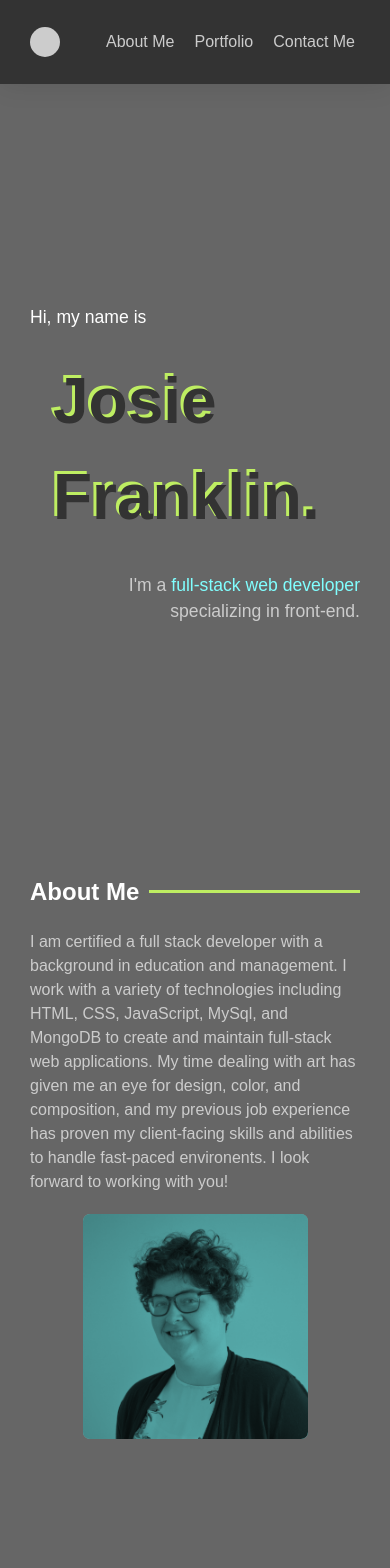
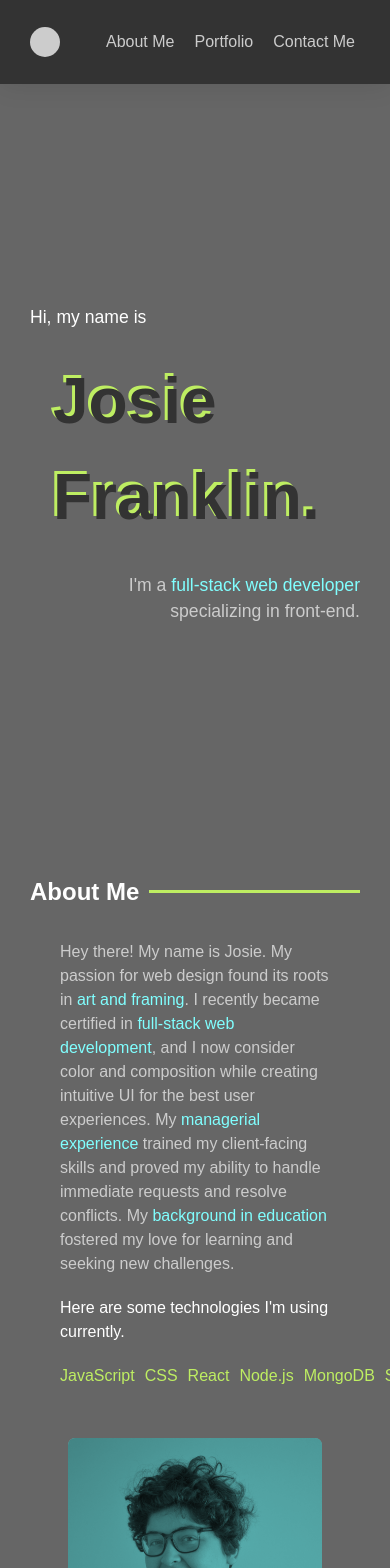
Before and after one commit to josie-franklin/portfolio, a React (Create React App) app: page / in a window 390 px wide. Shown: the top 1568 px of the page. Built offline with nearby package versions, Linux system fonts and the light colour scheme.

Commit message:
tablet media queries for all sections sans landing

```diff
--- a/src/App.css
+++ b/src/App.css
@@ -45,12 +45,16 @@
   justify-content: center;
 }
 
-.justify-space-between {
+.justify-between {
   justify-content: space-between;
 }
 
 .justify-around {
   justify-content: space-around;
+}
+
+.justify-evenly {
+  justify-content: space-evenly;
 }
 
 .align-center {
@@ -60,6 +64,11 @@
 .margin-top {
   margin-top: 20px;
 }
+
+.padding {
+  padding: 30px;
+}
+
 /* normal stuff here */
 body {
   background-color: var(--background);
@@ -81,6 +90,8 @@ main {
 section {
   padding: 30px;
   min-height: 100vh;
+  display: flex;
+  flex-direction: column;
 }
 
 #contact,
--- a/src/components/Header/Header.js
+++ b/src/components/Header/Header.js
@@ -37,7 +37,7 @@ const Header = () => {
   window.addEventListener("scroll", scrollHandler);
 
   return (
-    <header id="header" className="flex-row justify-space-between align-center">
+    <header id="header" className="flex-row justify-between align-center">
       <div className="logoplaceholder"></div>
       <Nav></Nav>
     </header>
--- a/src/sections/About/About.css
+++ b/src/sections/About/About.css
@@ -1,3 +1,10 @@
+.about-content {
+  display: flex;
+  flex-direction: column;
+  flex: 1;
+  justify-content: space-evenly;
+}
+
 .headshot-container {
   display: flex;
   justify-content: center;
@@ -5,8 +12,7 @@
 
 .headshot-bg {
   background-color: var(--accent);
-  width: 225px;
-  height: 225px;
+  width: 65vw;
   border-radius: 7px;
 }
 
@@ -21,6 +27,32 @@
 }
 
 .headshot:hover {
-    filter: grayscale(0%);
-    mix-blend-mode: normal;
+  filter: grayscale(0%);
+  mix-blend-mode: normal;
+}
+
+.about-primary {
+  color: var(--primary-text);
+}
+
+.about-skills {
+  list-style: none;
+}
+
+.about-skills li {
+  margin-left: 10px;
+  color: var(--secondary-accent);
+}
+
+#first-skill {
+  margin-left: 0px;
+}
+
+@media screen and (min-width: 550px) {
+  .headshot-bg {
+    width: 358px;
   }
+}
+
+/* @media screen and (min-width: 774px) {
+} */
--- a/src/sections/About/About.js
+++ b/src/sections/About/About.js
@@ -10,16 +10,31 @@ const About = () => {
         <h2>About Me</h2>
         <div className="section-decor"></div>
       </div>
-      <div className="margin-top">
-        <p>
-          I am certified a full stack developer with a background in education
-          and management. I work with a variety of technologies including HTML,
-          CSS, JavaScript, MySql, and MongoDB to create and maintain full-stack
-          web applications. My time dealing with art has given me an eye for
-          design, color, and composition, and my previous job experience has
-          proven my client-facing skills and abilities to handle fast-paced
-          environents. I look forward to working with you!
-        </p>
+      <div className="about-content">
+        <div className="flex-column padding">
+          <p>
+            Hey there! My name is Josie. My passion for web design found its
+            roots in <span>art and framing</span>. I recently became certified
+            in <span>full-stack web development</span>, and I now consider color
+            and composition while creating intuitive UI for the best user
+            experiences. My <span>managerial experience</span> trained my
+            client-facing skills and proved my ability to handle immediate
+            requests and resolve conflicts. My{" "}
+            <span>background in education</span> fostered my love for learning
+            and seeking new challenges.
+          </p>
+          <p className="about-primary margin-top">
+            Here are some technologies I'm using currently.
+          </p>
+          <ul className="about-skills margin-top flex-row">
+            <li id="first-skill">JavaScript</li>
+            <li>CSS</li>
+            <li>React</li>
+            <li>Node.js</li>
+            <li>MongoDB</li>
+            <li>Sql</li>
+          </ul>
+        </div>
         <div className="headshot-container">
           <div className="headshot-bg margin-top">
             <img className="headshot" src={headshot} alt="Headshot"></img>
--- /dev/null
+++ b/src/sections/Contact/Contact.css
@@ -0,0 +1,6 @@
+.contact-content {
+  display: flex;
+  flex-direction: column;
+  flex: 1;
+  justify-content: space-evenly;
+}
--- a/src/sections/Contact/Contact.js
+++ b/src/sections/Contact/Contact.js
@@ -1,5 +1,7 @@
 import React from "react";
 import { Link } from "react-router-dom";
+
+import "./Contact.css"
 
 const Contact = () => {
   return (
@@ -8,7 +10,8 @@ const Contact = () => {
         <h2>Let's Talk!</h2>
         <div className="section-decor"></div>
       </div>
-      <p className="margin-top">
+      <div className="contact-content">
+        <p className="margin-top padding">
           I'm currently looking for new opportunities. If you like my work and
           have questions, or just want to say hello, feel free to shoot me a
           message!
@@ -25,6 +28,7 @@ const Contact = () => {
             </button>
           </Link>
         </div>
+      </div>
     </section>
   );
 };
--- a/src/sections/Portfolio/Portfolio.css
+++ b/src/sections/Portfolio/Portfolio.css
@@ -72,13 +72,13 @@ h3 {
 
 .project-btn-container {
   position: absolute;
-  bottom: -33%;
+  bottom: -50px;
   left: 50%;
   transform: translate(-50%);
 }
 
 .project-btn {
-  margin-top: 10px;
+  /* margin-top: 10px; */
   width: 60vw;
 }
 
```
Lines whose indentation alone changed are shown as unchanged.
